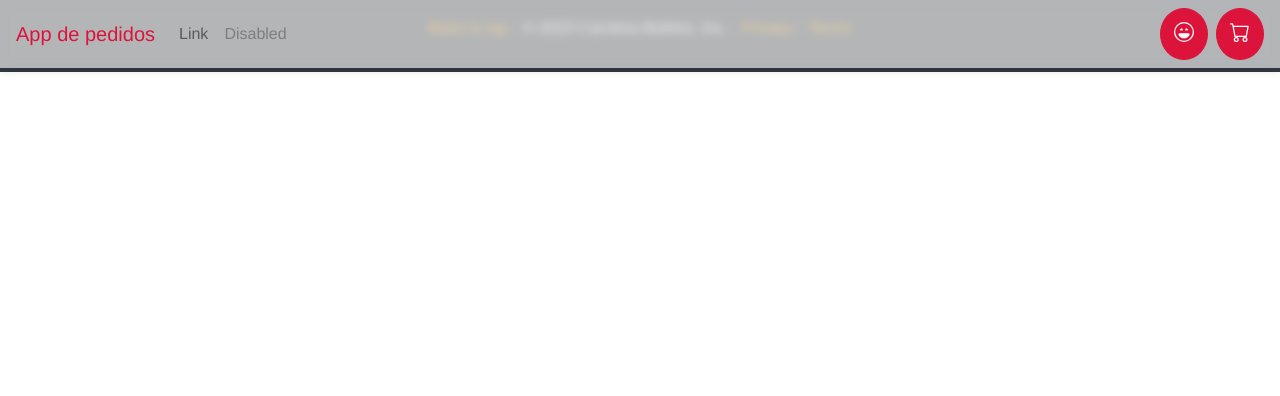
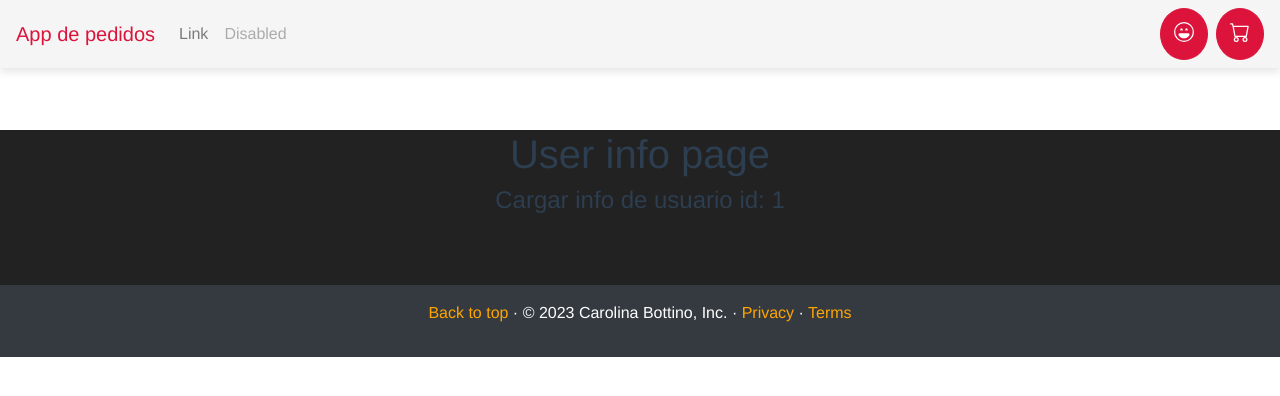
Before and after one commit to CaroBottino/curso-vuejs-coderhouse, a Vue app: page /user/1 in a window 1280 px wide. Shown: the top 396 px of the page. Built offline with nearby package versions, Linux system fonts and the light colour scheme.

Commit message:
cambio admin por user

```diff
--- a/src/components/NavbarComponent.vue
+++ b/src/components/NavbarComponent.vue
@@ -30,7 +30,7 @@
 
             <router-link
               v-if="logged"
-              :to="{ name: 'admin', params: { id: 1 } }"
+              :to="{ name: 'user', params: { id: 1 } }"
             >
               <b-button class="nav-btn">
                 <b-icon icon="emoji-laughing" class="nav-icon"></b-icon>
--- a/src/router.js
+++ b/src/router.js
@@ -3,7 +3,7 @@
 
 import HomePage from "@/views/HomePage.vue";
 import LoginPage from "@/views/LoginPage.vue";
-import AdminPage from "@/views/AdminPage.vue";
+import UserPage from "@/views/UserPage.vue";
 
 Vue.use(VueRouter)
 
@@ -19,9 +19,9 @@
         name: "login"
     },
     {
-        path: "/admin/:id",
-        component: AdminPage,
-        name: "admin"
+        path: "/user/:id",
+        component: UserPage,
+        name: "user"
     },
 ];
 
--- a/src/views/AdminPage.vue
+++ b/src/views/UserPage.vue
@@ -1,13 +1,13 @@
 <template>
   <div class="body">
-    <h1>Admin page</h1>
+    <h1>User info page</h1>
     <h4>Cargar info de usuario id: {{ id }}</h4>
   </div>
 </template>
 
 <script>
 export default {
-  name: "AdminPage",
+  name: "UserPage",
   data() {
     return {
       id: this.$route.params.id,
```
